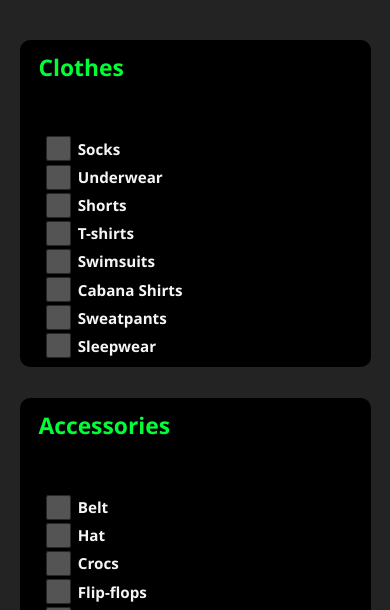
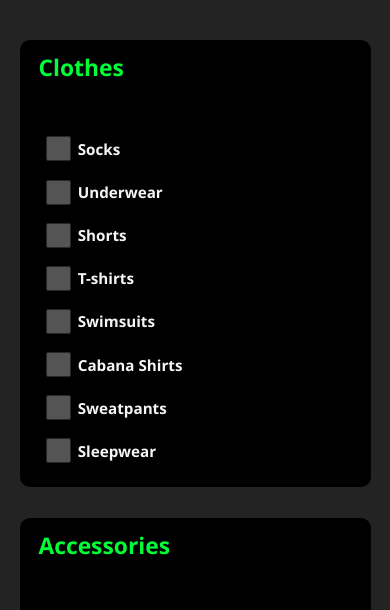
Before and after one commit to mroberts70/vacationform, a plain HTML site: page index.html in a window 390 px wide. Shown: the part 188-798 px from the top of the page. Drawn offline with Linux system fonts and the light colour scheme.

Commit message:
padding for list items
items are too close together. Added some padding between them, and made the padding greater for mobile version

```diff
--- a/styles/main.css
+++ b/styles/main.css
@@ -36,7 +36,9 @@ header img {
     /* font-weight: bold; */
     color: red;
 }
-
+.category ul li {
+    padding-bottom: 5px;
+}
 
 footer {
     padding: 2em 0;
@@ -182,5 +184,8 @@ h2, h3 {
     .packing-list__lists {
         flex-wrap: wrap;
     }
+    .category ul li {
+    padding-bottom: 15px;
+}
 
 }
```
